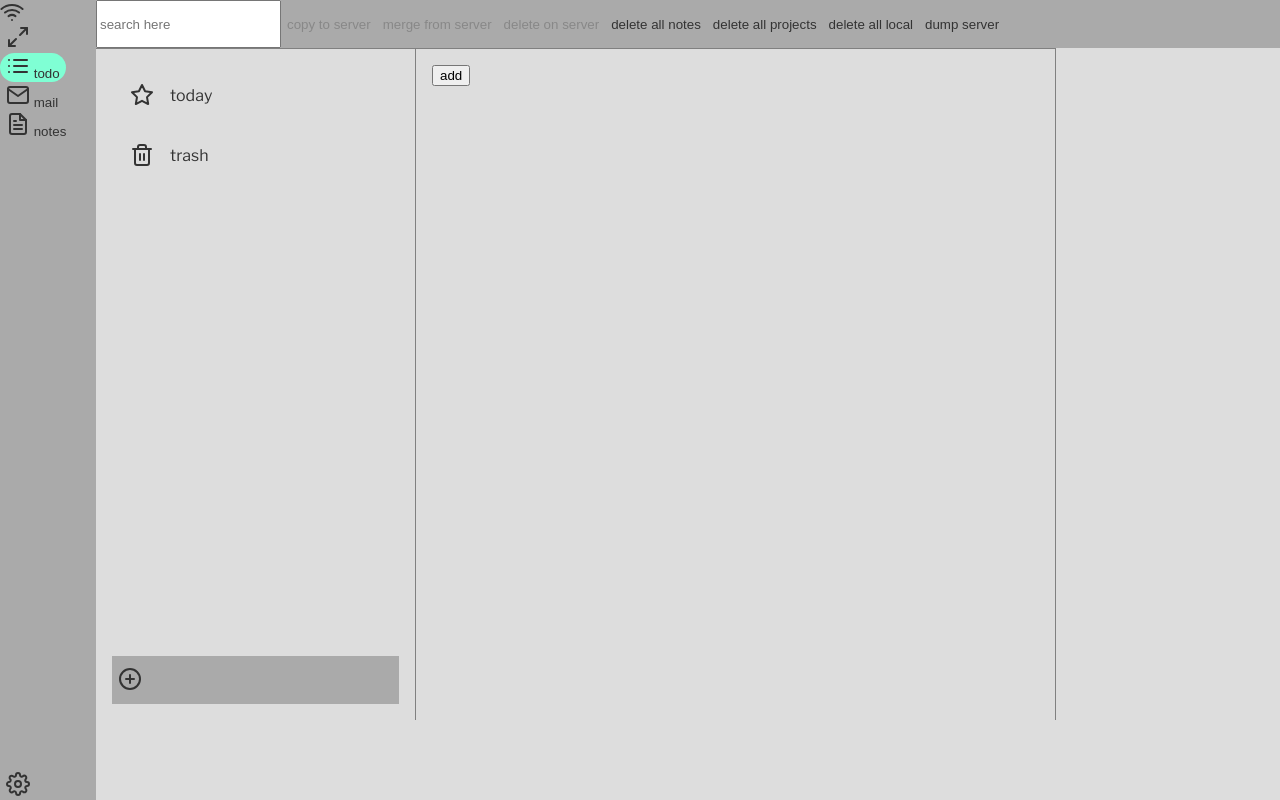
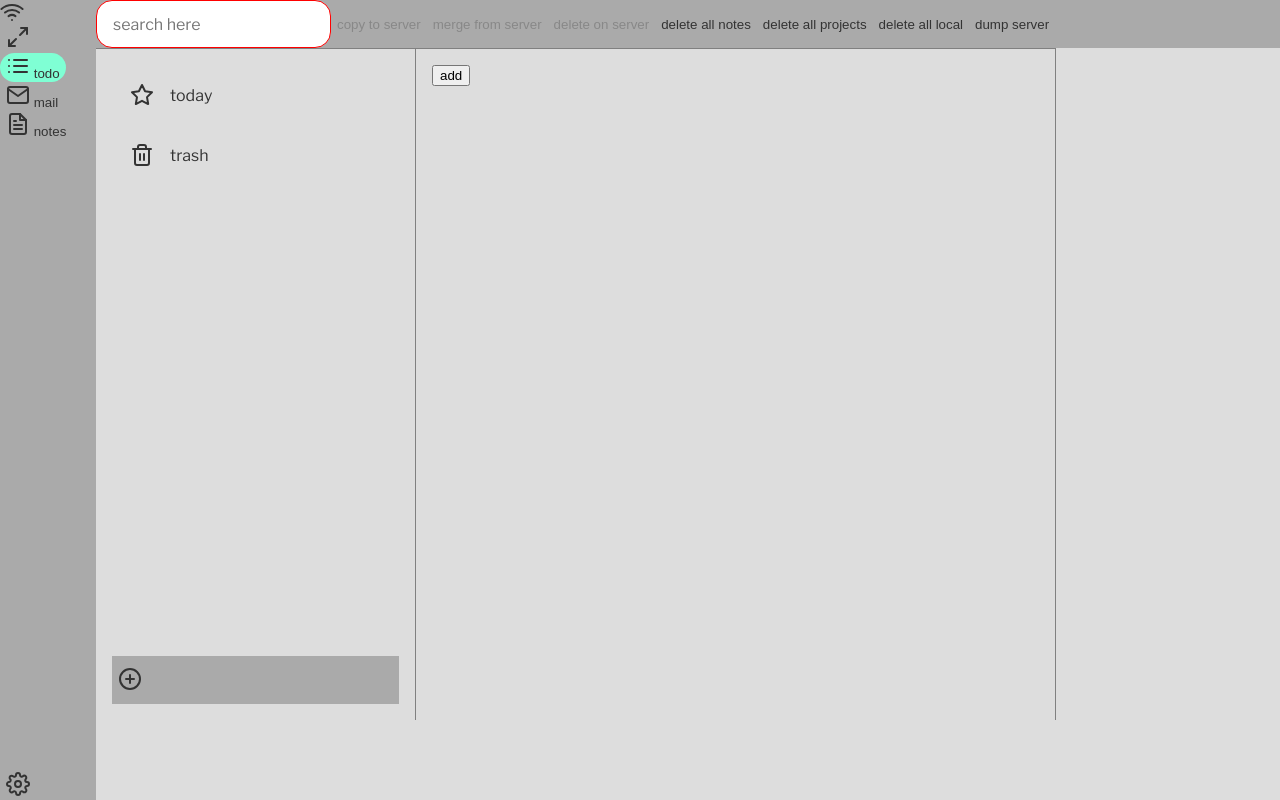
Before and after one commit to joshmarinacci/todomanager, a React (Create React App) app: page / in a window 1280 px wide. Built offline with nearby package versions, Linux system fonts and the light colour scheme; the HTML template or start-up script is replaced by a standard one.

Commit message:
auto-select more style improvements

```diff
--- a/src/App.css
+++ b/src/App.css
@@ -81,6 +81,18 @@ html {
 
 
 
+/* ========= general ========== */
+
+input {
+  padding: 0.5rem 0.5rem;
+  font-size: 100%;
+  font-family: inherit;
+}
+input[type=search] {
+  padding: 0.5rem 1.0rem;
+  border-radius: 1rem;
+  border: 1px solid red;
+}
 
 /* ========= toolbars ========== */
 .toolbar {
--- a/src/todo/items.js
+++ b/src/todo/items.js
@@ -35,6 +35,7 @@ const ItemEditPanel = ({item}) => {
     const title = useRef()
     useEffect(()=>{
         title.current.focus()
+        title.current.select()
     },[])
 
     return <div className={"edit-panel"} onKeyDown={handlers.onKeyDown}>
--- a/src/todo/projects.js
+++ b/src/todo/projects.js
@@ -22,7 +22,10 @@ const ProjectItemView = ({item, selected, focusName}) => {
     useAutofocusRefWhenSelected(div, selected, focusName)
 
     useEffect(() => {
-        if (input.current) input.current.focus()
+        if (input.current) {
+            input.current.focus()
+            input.current.select()
+        }
     }, [editing])
 
     const deleteProject = () => {
```
